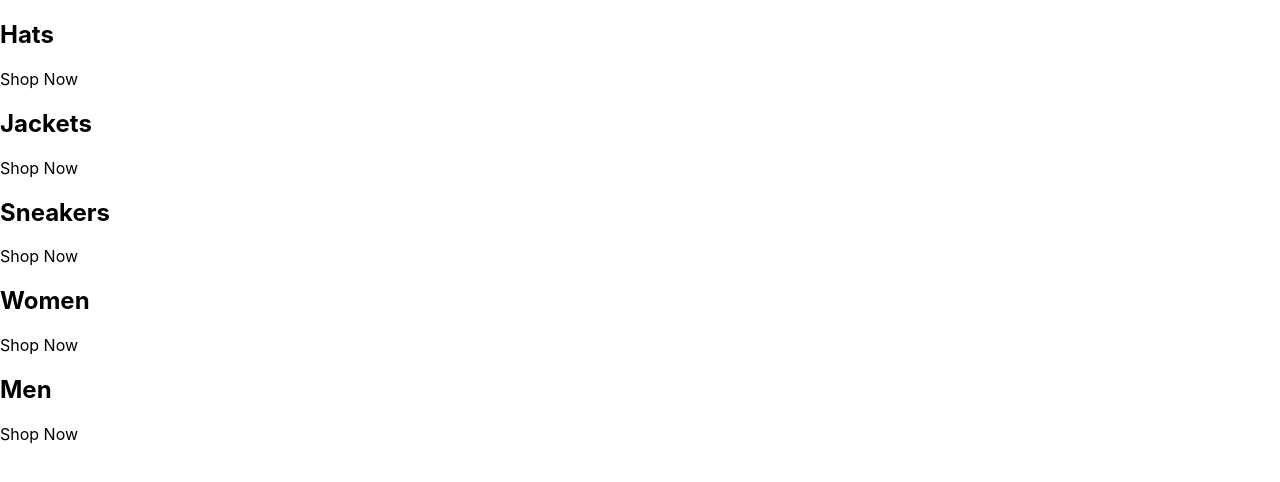
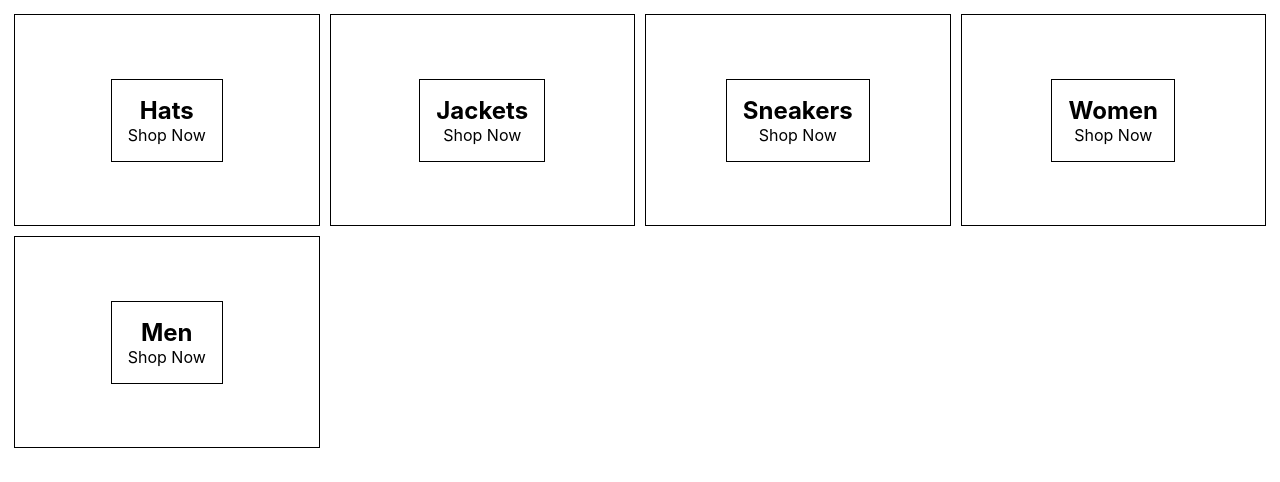
Before and after one commit to MazanLabeeb/MehakStore, a React (Create React App) app: page / in a window 1280 px wide. Shown: the top 482 px of the page. Built offline with nearby package versions, Linux system fonts and the light colour scheme.

Commit message:
lesson61

```diff
--- a/package.json
+++ b/package.json
@@ -9,6 +9,7 @@
     "react": "^18.2.0",
     "react-dom": "^18.2.0",
     "react-scripts": "5.0.1",
+    "sass": "^1.54.8",
     "web-vitals": "^2.1.4"
   },
   "scripts": {
--- a/src/App.js
+++ b/src/App.js
@@ -1,3 +1,5 @@
+import "./categories.styles.css";
+
 const App = () => {
   const categories = [
     {
@@ -24,18 +26,17 @@ const App = () => {
 
   return (
     <div className="categories-container">
-      <div className="category-container">
-
-        {categories.map(({ title }) => (
+      {categories.map(({ title, id }) => (
+        <div className="category-container" key={id}>
           <div className="category-container-body">
             <h2>{title}</h2>
             <p>Shop Now</p>
           </div>
-        )
+        </div>
+      )
 
-        )}
+      )}
 
-      </div>
 
     </div>
   );
--- /dev/null
+++ b/src/categories.styles.css
@@ -0,0 +1,63 @@
+* {
+  padding: 0;
+  margin: 0;
+}
+
+.categories-container {
+  display: grid;
+  grid-template-columns: 1fr;
+  grid-gap: 10px;
+  padding: 14px;
+}
+
+.category-container {
+  border: 1px solid black;
+  padding: 5px;
+  height: 200px;
+  display: flex;
+  flex-direction: column;
+  justify-content: center;
+  align-items: center;
+}
+
+.category-container:hover {
+  cursor: pointer;
+}
+
+.category-container-body {
+  opacity: 1;
+
+}
+
+.category-container-body:hover {
+  opacity: 0.5;
+
+}
+
+.category-container .category-container-body {
+  padding: 16px;
+  border: 1px solid black;
+  display: flex;
+  flex-direction: column;
+  justify-content: center;
+  align-items: center;
+}
+
+
+@media only screen and (min-width:500px) {
+  .categories-container {
+    grid-template-columns: 1fr 1fr;
+  }
+}
+
+@media only screen and (min-width:700px) {
+  .categories-container {
+    grid-template-columns: 1fr 1fr 1fr;
+  }
+}
+
+@media only screen and (min-width:900px) {
+  .categories-container {
+    grid-template-columns: 1fr 1fr 1fr 1fr;
+  }
+}
```
Also changed, not shown: 1 other file (tests, documents, lock files or other folders).
